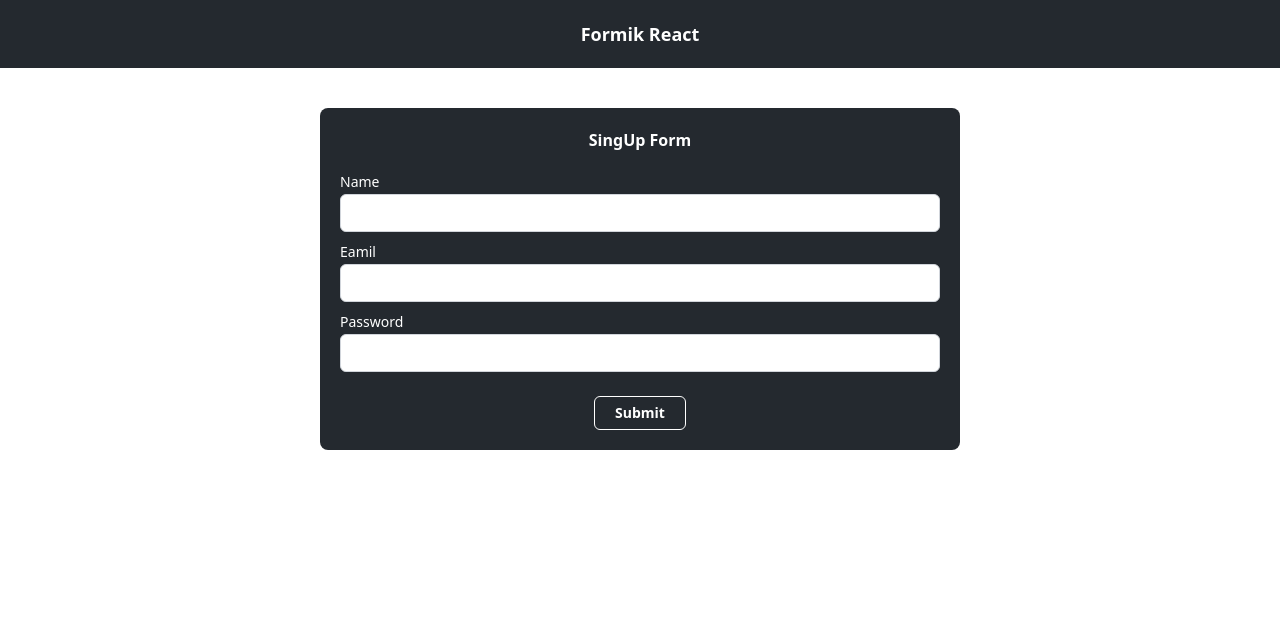
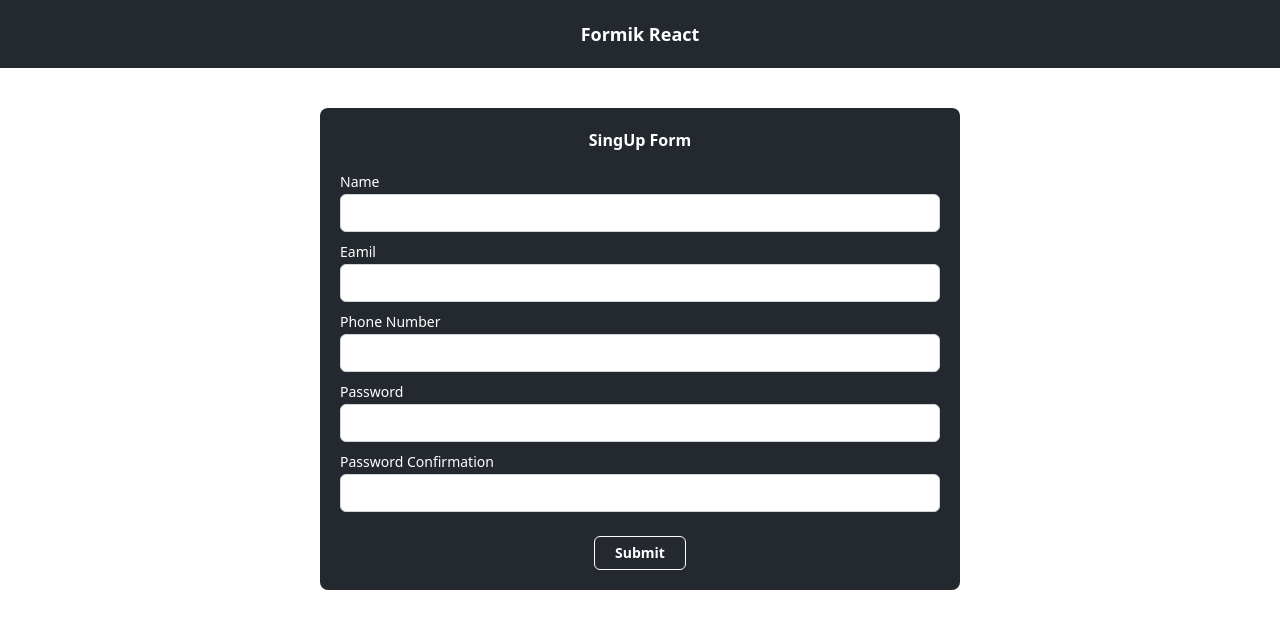
Before and after one commit to ali-khoshqamat/Formik-App, a React (Create React App) app: page / in a window 1280 px wide. Shown: the top 628 px of the page. Built offline with nearby package versions, Linux system fonts and the light colour scheme.

Commit message:
add PhoneNumber & PasswordConfirm fields to app

```diff
--- a/src/components/SingUpForm.js
+++ b/src/components/SingUpForm.js
@@ -9,24 +9,33 @@ import { useFormik } from "formik";
 const initialValues = {
   name: "",
   email: "",
+  phoneNumber: "",
   password: "",
+  passwordConfirmation: "",
 };
 const onSubmit = (values) => {
   console.log(values);
 };
-// const validate = (values) => {
-//   let errors = {};
-//   !values.name && (errors.name = "Name is Required!");
-//   !values.email && (errors.email = "Eamil is Required!");
-//   !values.password && (errors.password = "Password is Required!");
-//   return errors;
-// };
 const validationSchema = Yup.object({
-  name: Yup.string().required("Name is Required!"),
+  name: Yup.string()
+    .required("Name is Required!")
+    .min(8, "Name length must be at least 8 characters!"),
   email: Yup.string()
     .email("Invalid Eamil Format!")
     .required("Email is Required!"),
-  password: Yup.string().required("Password is Required!"),
+  phoneNumber: Yup.string()
+    .required("Phone Number is Required!")
+    .matches(/^[0-9]{11}$/, "Invalid Phone Number!")
+    .nullable(),
+  password: Yup.string()
+    .required("Password is Required!")
+    .matches(
+      /^(?=.*[a-z])(?=.*[A-Z])(?=.*[0-9])(?=.*[!@#\$%\^&\*])(?=.{8,})/,
+      "Must Contain 8 Characters, One Uppercase, One Lowercase, One Number and One Special Case Character"
+    ),
+  passwordConfirmation: Yup.string()
+    .required("Password Confirmation is Required!")
+    .oneOf([Yup.ref("password"), null], "Passwords must Match!"),
 });
 
 const SingUpForm = () => {
@@ -38,7 +47,7 @@ const SingUpForm = () => {
       <h2 className="font-bold text-center">SingUp Form</h2>
       <form onSubmit={formik.handleSubmit} className="flex flex-col gap-y-2.5">
         <div className="flex flex-col">
-          <div className="flex justify-between items-center mb-0.5">
+          <div className="flex justify-between items-center mb-0.5 gap-x-4">
             <label className="text-sm">Name</label>
             {formik.errors.name && formik.touched.name && (
               <label className="text-sm text-red-600">
@@ -49,14 +58,12 @@ const SingUpForm = () => {
           <input
             type="text"
             name="name"
-            value={formik.values.name}
-            onChange={formik.handleChange}
-            onBlur={formik.handleBlur}
+            {...formik.getFieldProps("name")}
             className="py-1.5 px-2.5 text-[#24292f] border border-gray-300 rounded-md outline-none"
           />
         </div>
         <div className="flex flex-col">
-          <div className="flex justify-between items-center mb-0.5">
+          <div className="flex justify-between items-center mb-0.5 gap-x-4">
             <label className="text-sm">Eamil</label>
             {formik.errors.email && formik.touched.email && (
               <label className="text-sm text-red-600">
@@ -65,16 +72,30 @@ const SingUpForm = () => {
             )}
           </div>
           <input
-            type="text"
+            type="email"
             name="email"
-            value={formik.values.email}
-            onChange={formik.handleChange}
-            onBlur={formik.handleBlur}
+            {...formik.getFieldProps("email")}
             className="py-1.5 px-2.5 text-[#24292f] border border-gray-300 rounded-md outline-none"
           />
         </div>
         <div className="flex flex-col">
-          <div className="flex justify-between items-center mb-0.5">
+          <div className="flex justify-between items-center mb-0.5 gap-x-4">
+            <label className="text-sm">Phone Number</label>
+            {formik.errors.phoneNumber && formik.touched.phoneNumber && (
+              <label className="text-sm text-red-600">
+                {formik.errors.phoneNumber}
+              </label>
+            )}
+          </div>
+          <input
+            type="text"
+            name="phoneNumber"
+            {...formik.getFieldProps("phoneNumber")}
+            className="py-1.5 px-2.5 text-[#24292f] border border-gray-300 rounded-md outline-none"
+          />
+        </div>
+        <div className="flex flex-col">
+          <div className="flex justify-between items-center mb-0.5 gap-x-4">
             <label className="text-sm">Password</label>
             {formik.errors.password && formik.touched.password && (
               <label className="text-sm text-red-600">
@@ -85,9 +106,24 @@ const SingUpForm = () => {
           <input
             type="text"
             name="password"
-            value={formik.values.password}
-            onChange={formik.handleChange}
-            onBlur={formik.handleBlur}
+            {...formik.getFieldProps("password")}
+            className="py-1.5 px-2.5 text-[#24292f] border border-gray-300 rounded-md outline-none"
+          />
+        </div>
+        <div className="flex flex-col">
+          <div className="flex justify-between items-center mb-0.5 gap-x-4">
+            <label className="text-sm">Password Confirmation</label>
+            {formik.errors.passwordConfirmation &&
+              formik.touched.passwordConfirmation && (
+                <label className="text-sm text-red-600">
+                  {formik.errors.passwordConfirmation}
+                </label>
+              )}
+          </div>
+          <input
+            type="password"
+            name="passwordConfirmation"
+            {...formik.getFieldProps("passwordConfirmation")}
             className="py-1.5 px-2.5 text-[#24292f] border border-gray-300 rounded-md outline-none"
           />
         </div>
```
